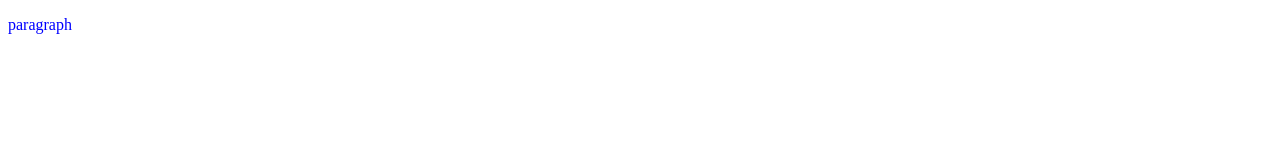
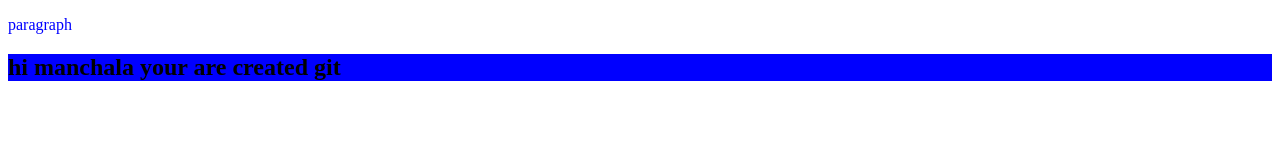
Before and after one commit to Sai2909/F1_repo_WebHtml, a website: page public/sample.html in a window 1280 px wide. Drawn offline with Linux system fonts and the light colour scheme.

Commit message:
Added branch

```diff
--- a/public/sample.html
+++ b/public/sample.html
@@ -9,5 +9,6 @@
 </head>
 <body>
     <p>paragraph</p>
+    <h2>hi manchala your are created git</h2>
 </body>
 </html>
```
